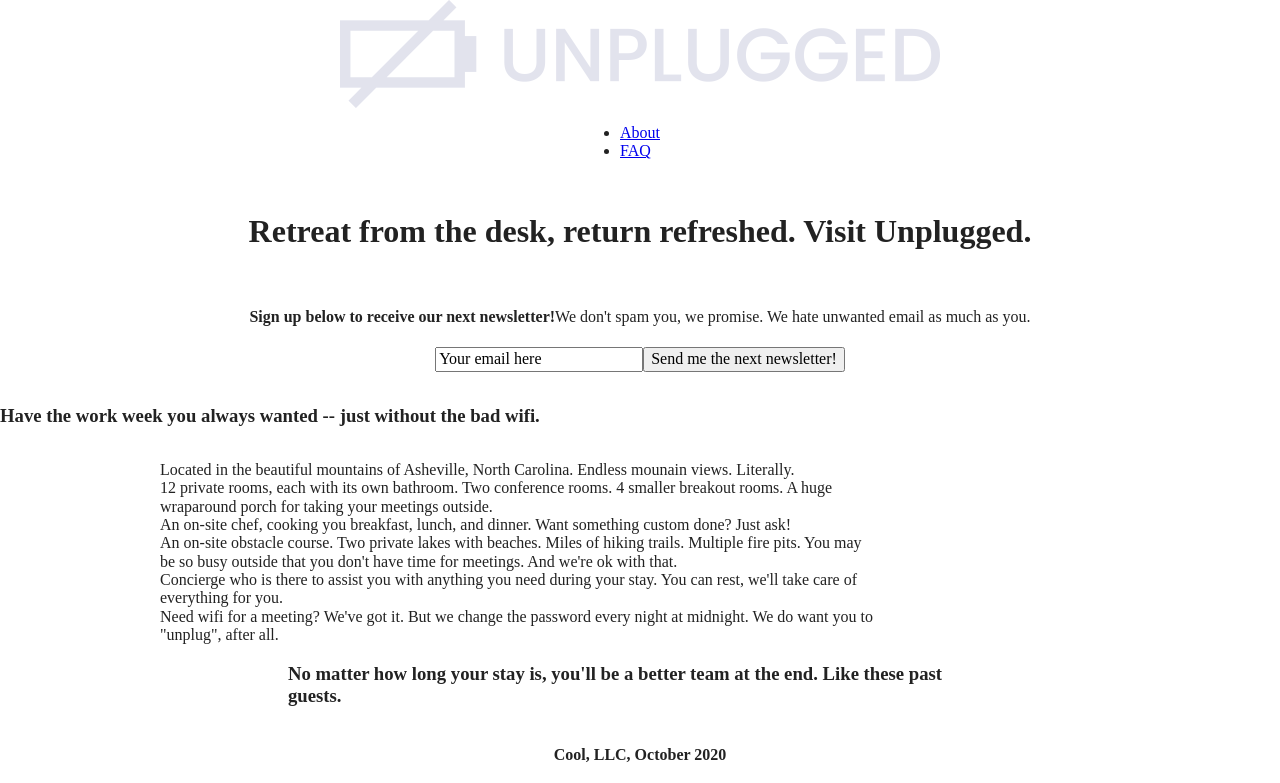
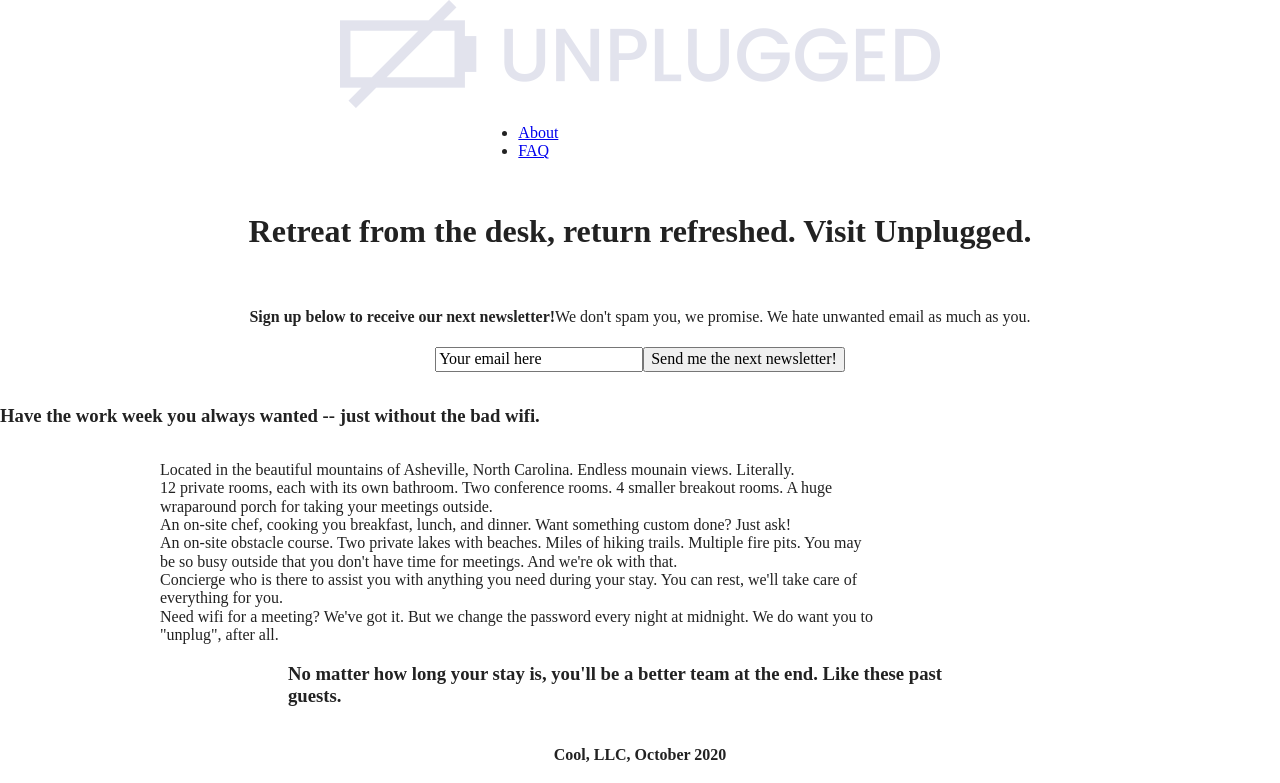
Before and after one commit to carrnicholas/unplugged, a website built with Parcel: page index.html in a window 1280 px wide. Shown: the top 783 px of the page. Built offline with nearby package versions, Linux system fonts and the light colour scheme.

Commit message:
Changed header content-wrapper width from px to percentage

```diff
--- a/css/main.css
+++ b/css/main.css
@@ -114,7 +114,7 @@ header .content-wrapper {
   flex-flow: row wrap;
   width: 72%; /* gussed on percentage here */
   margin: 0; /* need to override browser default, per Skillcrush */
-  max-width: 200px;
+  max-width: 72%;
 }
 
 header .header-divider {
```
